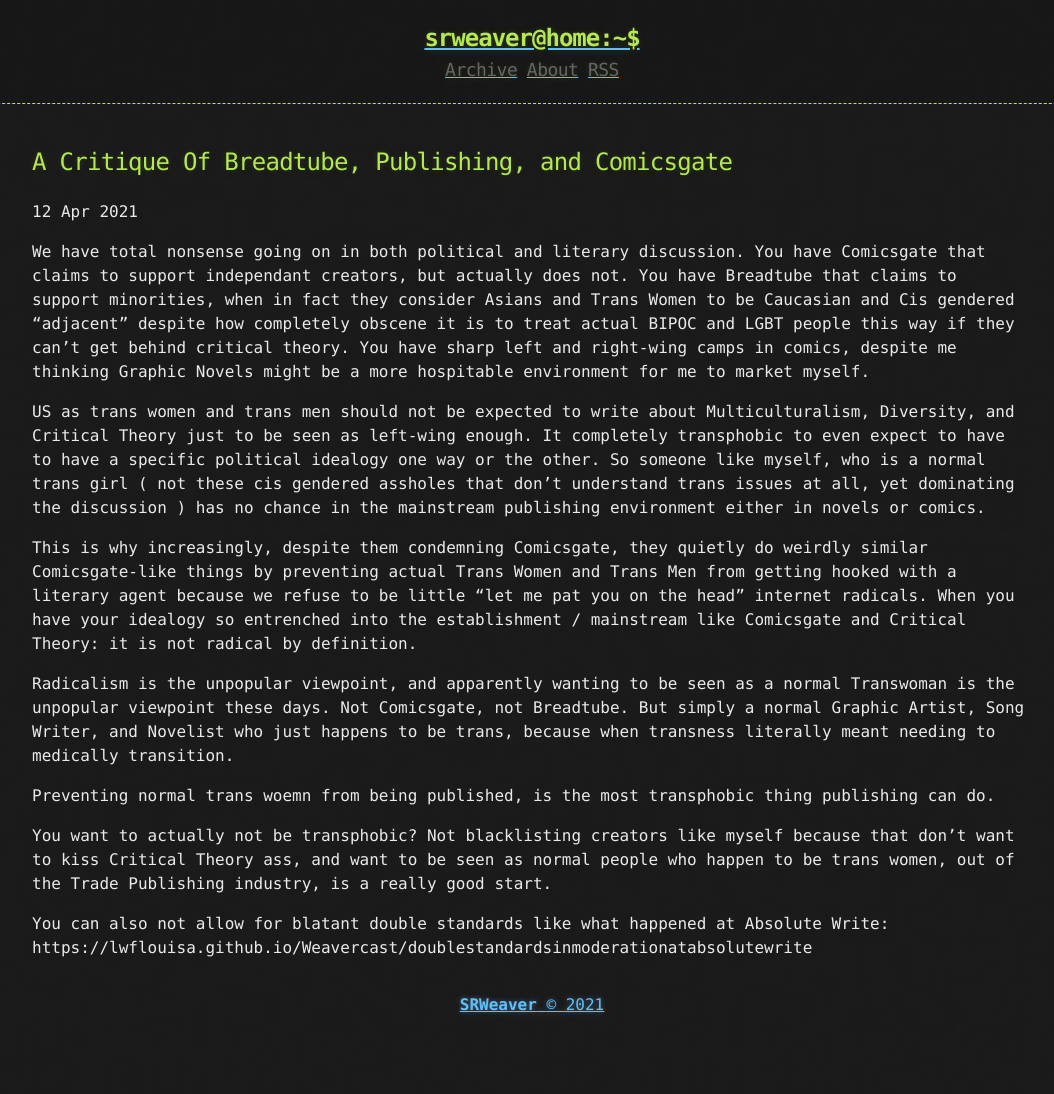
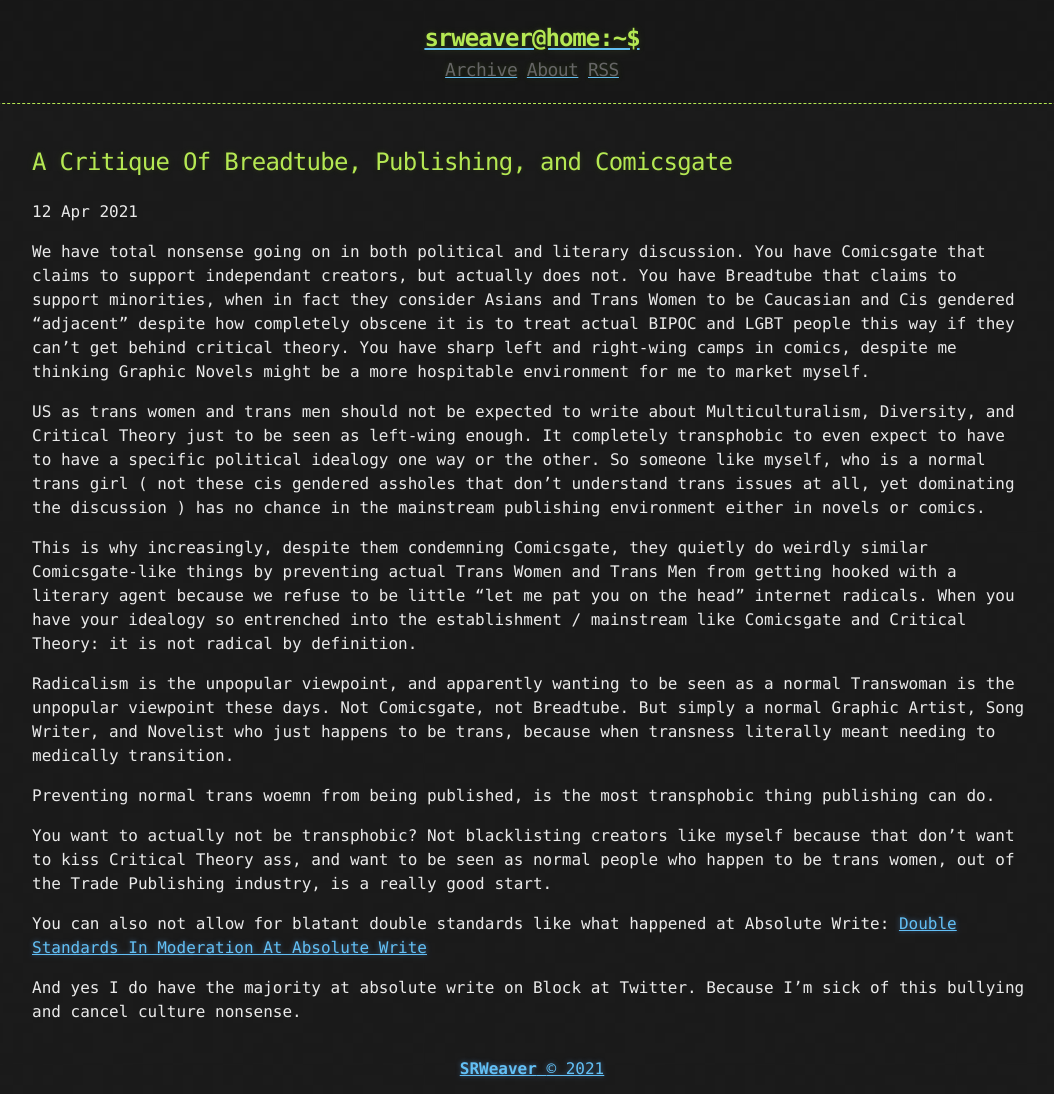
Before and after one commit to LWFlouisa/Weavercast, a Jekyll site: the page built from _posts/2021-04-12-criticaltheorypublishinganticomicsgate.md, in a window 1280 px wide. Shown: the whole page, without its empty margins (108-1162 px from the left). Built offline with Jekyll 4.4.1, drawn with Linux system fonts in a browser that asks for light colours; before the commit the page ends 1030 px from its top, so only the background shows below that.

Commit message:
Update 2021-04-12-criticaltheorypublishinganticomicsgate.md

```diff
--- a/_posts/2021-04-12-criticaltheorypublishinganticomicsgate.md
+++ b/_posts/2021-04-12-criticaltheorypublishinganticomicsgate.md
@@ -14,4 +14,6 @@
 
 You want to actually not be transphobic? Not blacklisting creators like myself because that don't want to kiss Critical Theory ass, and want to be seen as normal people who happen to be trans women, out of the Trade Publishing industry, is a really good start.
 
-You can also not allow for blatant double standards like what happened at Absolute Write: https://lwflouisa.github.io/Weavercast/doublestandardsinmoderationatabsolutewrite
+You can also not allow for blatant double standards like what happened at Absolute Write: <a href="https://lwflouisa.github.io/Weavercast/doublestandardsinmoderationatabsolutewrite">Double Standards In Moderation At Absolute Write</a>
+
+And yes I do have the majority at absolute write on Block at Twitter. Because I'm sick of this bullying and cancel culture nonsense.
```
